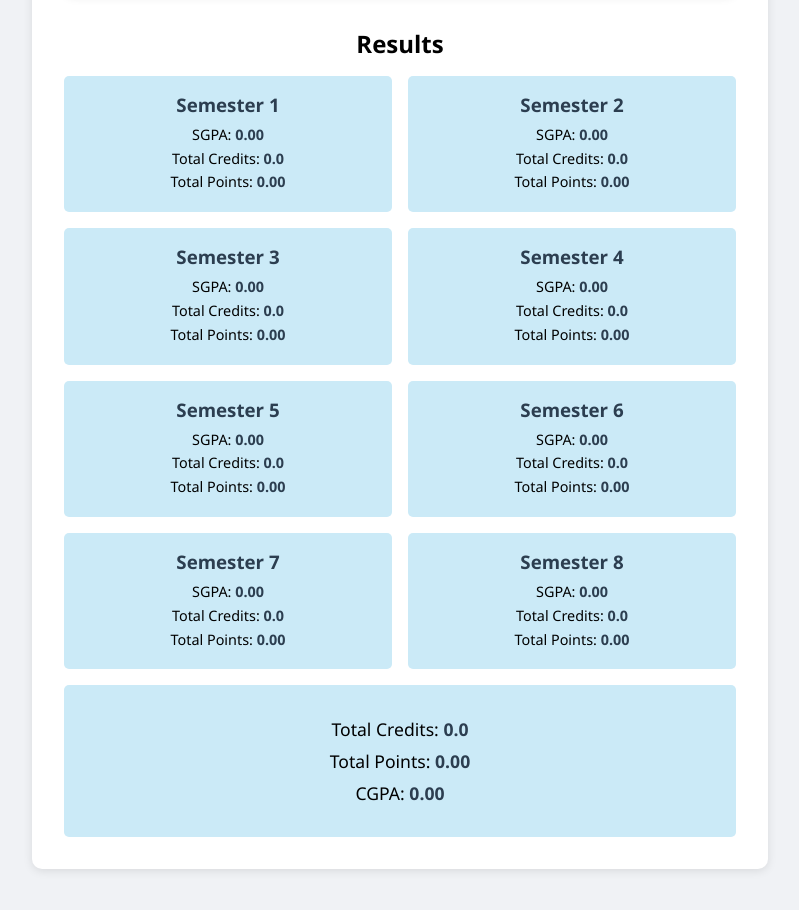
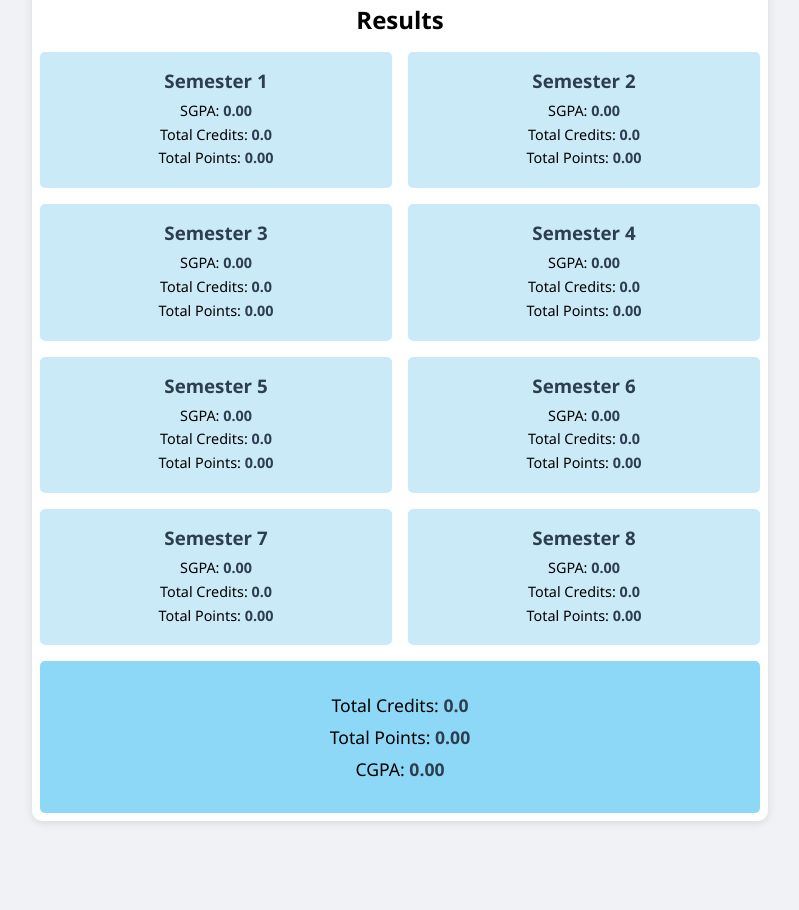
Before and after one commit to abdularshath/cgpa-calculator, a plain HTML site: page index.html in a window 1280 px wide. Shown: the part 464-1374 px from the top of the page, without its empty margins (240-1039 px from the left). After the commit the page ends 1349 px from the top, so only its background shows below. Drawn offline with nearby package versions, Linux system fonts and the light colour scheme.

Commit message:
Update styles.css

```diff
--- a/styles.css
+++ b/styles.css
@@ -15,7 +15,7 @@ body {
 }
 
 .container {
-    width: 90%;
+    width: 100%;
     max-width: 800px;
     padding: 2rem;
 }
@@ -29,7 +29,7 @@ h1 {
 .calculator {
     max-width: 800px;
     margin: 2rem auto;
-    padding: 2rem;
+    padding: 0.5rem;
     background: white;
     border-radius: 10px;
     box-shadow: 0 2px 10px rgba(0, 0, 0, 0.1);
@@ -237,7 +237,7 @@ h1 {
 }
 
 .result-box {
-    background:rgb(203, 234, 247);
+    background:rgb(142, 216, 247);
     padding: 1.5rem;
     border-radius: 5px;
     margin-top: 1rem;
```
